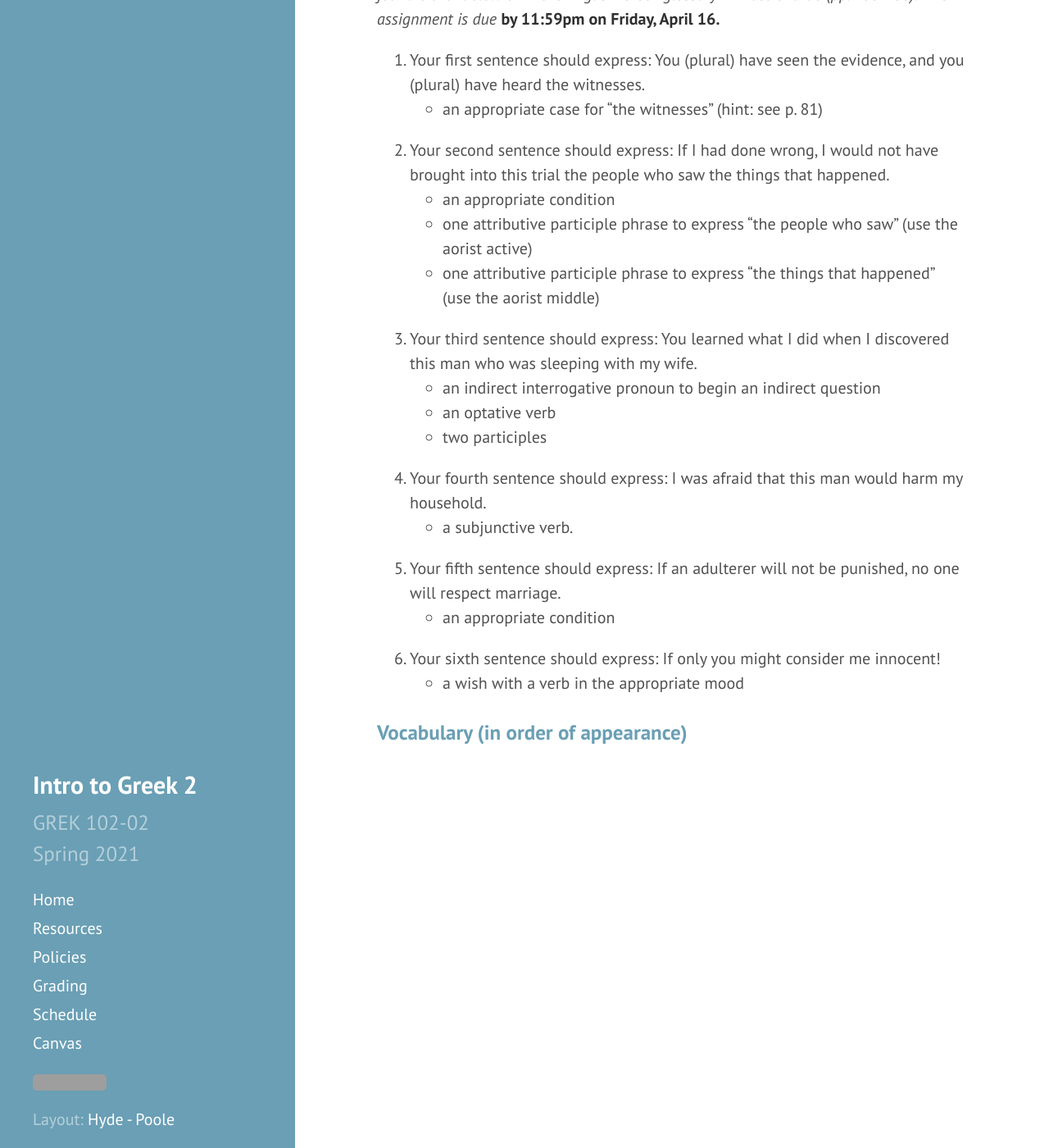
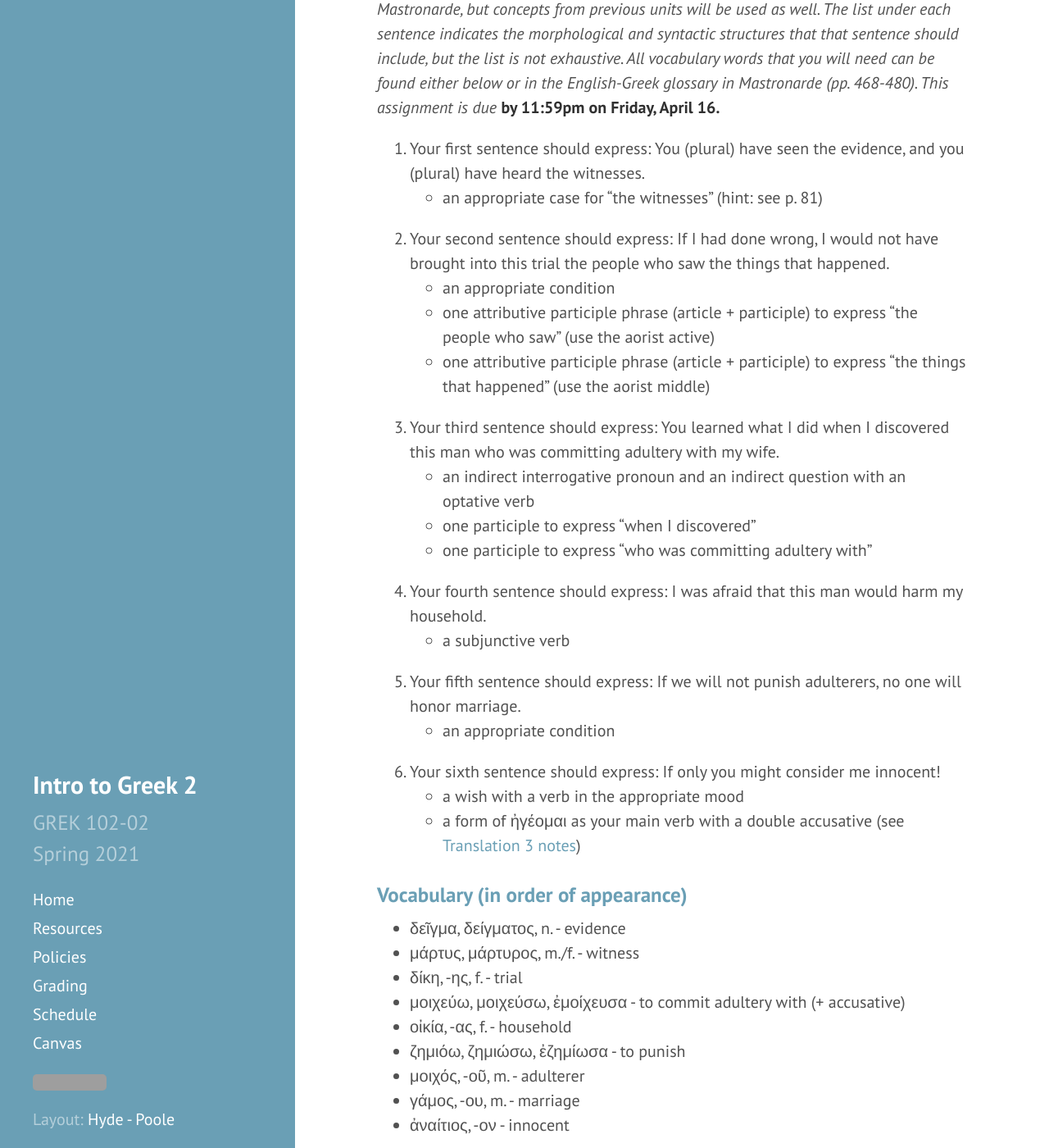
Before and after one commit to DLibatique/GREK102-S21, a Jekyll site: the page built from compositions/composition-3.md, in a window 1280 px wide and 1400 px high, scrolled down 312 px. Shown: the whole window at 82% size. Built offline with Jekyll 4.4.1, drawn with Linux system fonts in a browser that asks for light colours; some of the changed text lies outside the part shown; grey boxes are pictures that could not be loaded.

Commit message:
finalized comp 3

```diff
--- a/compositions/composition-3.md
+++ b/compositions/composition-3.md
@@ -4,6 +4,10 @@ title: Composition 3
 permalink: composition-3
 order: 3
 ---
+
+## The Defense Rests
+
+\[Note: You can also access this assignment [on Canvas](https://hc.instructure.com/courses/3462/assignments/30856) and [in a Google Doc](https://docs.google.com/document/d/1fNLh_sN9stCzjLT4SnG8dEmmCWVqKJIcRFnSskokC-o/edit?usp=sharing).\]
 
 **Instructions**: *Compose a paragraph of Greek according to the instructions below. The grammar in this assignment mostly draws on the concepts in Units 32 through 38 in Mastronarde, but concepts from previous units will be used as well. The list under each sentence indicates the morphological and syntactic structures that that sentence should include, but the list is not exhaustive. All vocabulary words that you will need can be found either below or in the English-Greek glossary in Mastronarde (pp. 468-480). This assignment is due* **by 11:59pm on Friday, April 16.**
 
@@ -12,21 +16,32 @@ order: 3
 
 2. Your second sentence should express: If I had done wrong, I would not have brought into this trial the people who saw the things that happened.
   * an appropriate condition
-  * one attributive participle phrase to express "the people who saw" (use the aorist active)
-  * one attributive participle phrase to express "the things that happened" (use the aorist middle)
+  * one attributive participle phrase (article + participle) to express "the people who saw" (use the aorist active)
+  * one attributive participle phrase (article + participle) to express "the things that happened" (use the aorist middle)
 
-3. Your third sentence should express: You learned what I did when I discovered this man who was sleeping with my wife.
-  * an indirect interrogative pronoun to begin an indirect question
-  * an optative verb
-  * two participles
+3. Your third sentence should express: You learned what I did when I discovered this man who was committing adultery with my wife.
+  * an indirect interrogative pronoun and an indirect question with an optative verb
+  * one participle to express "when I discovered"
+  * one participle to express "who was committing adultery with"
 
 4. Your fourth sentence should express: I was afraid that this man would harm my household.
-  * a subjunctive verb.
+  * a subjunctive verb
 
-5. Your fifth sentence should express: If an adulterer will not be punished, no one will respect marriage.
+5. Your fifth sentence should express: If we will not punish adulterers, no one will honor marriage.
   * an appropriate condition
 
 6. Your sixth sentence should express: If only you might consider me innocent!
   * a wish with a verb in the appropriate mood
+  * a form of ἠγέομαι as your main verb with a double accusative (see [Translation 3 notes](https://libatique.info/GREK102-S21/translation-3))
 
 ### Vocabulary (in order of appearance)
+
+* δεῖγμα, δείγματος, n. - evidence
+* μάρτυς, μάρτυρος, m./f. - witness
+* δίκη, -ης, f. - trial
+* μοιχεύω, μοιχεύσω, ἐμοίχευσα - to commit adultery with (+ accusative)
+* οἰκία, -ας, f. - household
+* ζημιόω, ζημιώσω, ἐζημίωσα - to punish
+* μοιχός, -οῦ, m. - adulterer
+* γάμος, -ου, m. - marriage
+* ἀναίτιος, -ον - innocent
```
